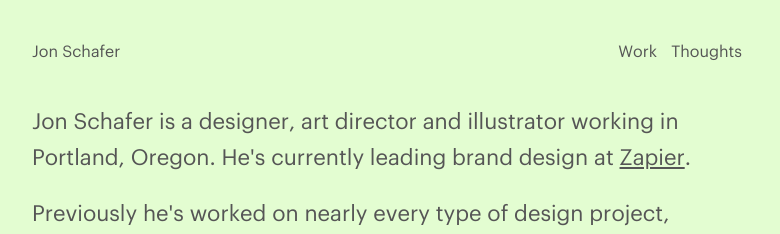
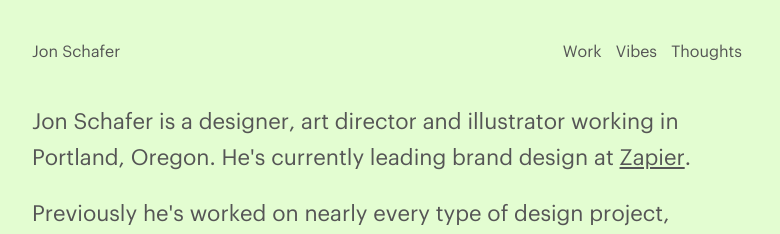
Before and after one commit to jonaschafer/jonaschafer.github.io, a Jekyll site: the page built from index.html, in a window 1280 px wide. Shown: the top 234 px of the page, without its empty margins (248-1028 px from the left). Built offline with Jekyll 4.4.1, drawn with Linux system fonts in a browser that asks for light colours.

Commit message:
Update navigation.html
Added "vibes" to main nav

```diff
--- a/_includes/navigation.html
+++ b/_includes/navigation.html
@@ -7,7 +7,7 @@
 
     <div class="right">
       <a class="no-underline" href="/work">Work</a>
-      <!-- <a class="no-underline" href="/contact">Contact</a> -->
+      <a class="no-underline" href="https://www.pinterest.com/jonaschafer/_saved/" target="_blank">Vibes</a>
       <a class="no-underline" href="/thoughts">Thoughts</a>
       <!-- <a class="no-underline" href="/archive">Archive</a> -->
     </div>
```
